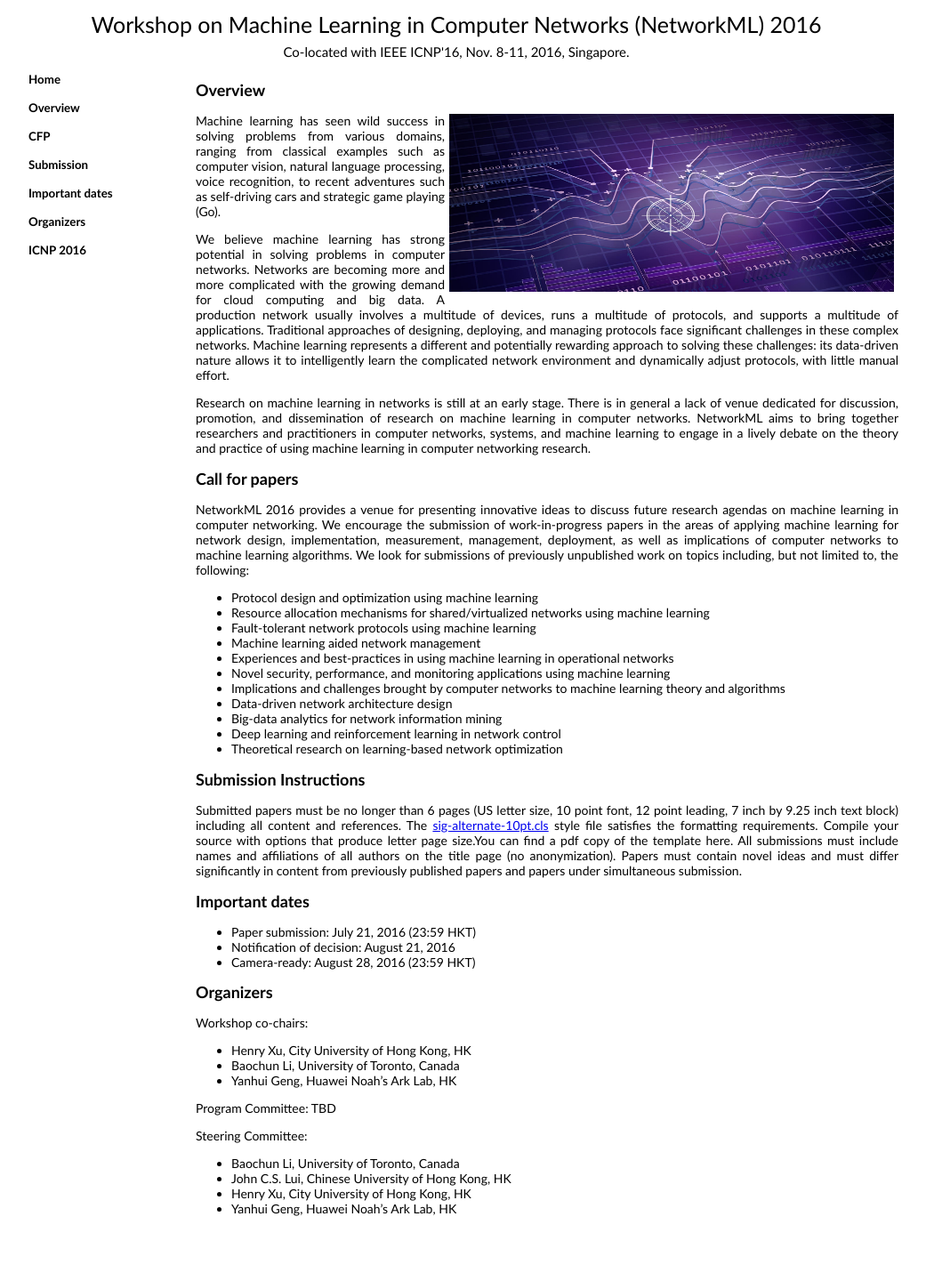
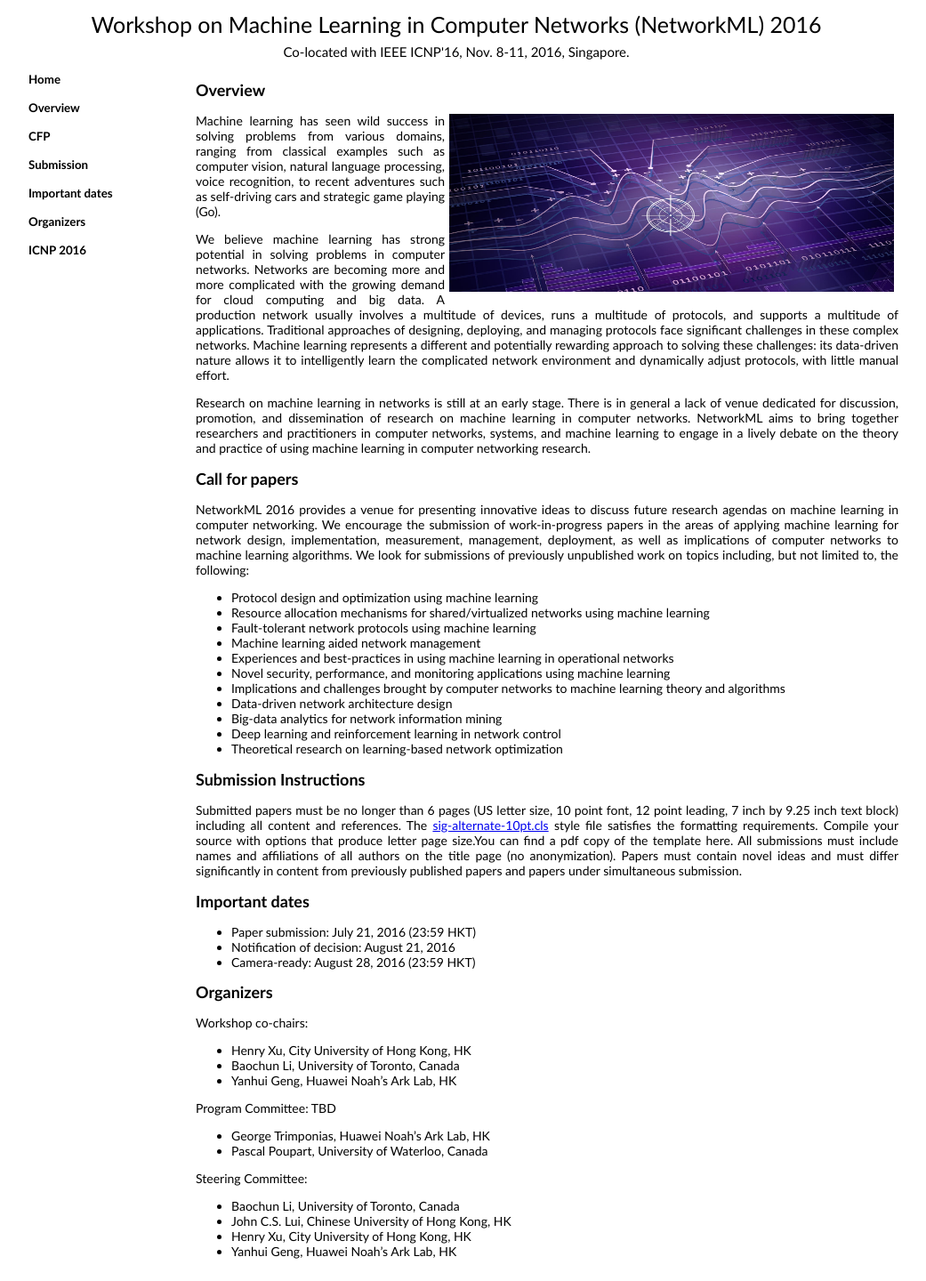
Before and after one commit to networkml/networkml.github.io, a Jekyll site: the page built from index.html, in a window 1280 px wide. Shown: the whole page at 89% size, without its empty margins (127-1168 px from the left). Built offline with Jekyll 4.4.1, drawn with Linux system fonts in a browser that asks for light colours; before the commit the page ends 1392 px from its top, so only the background shows below that.

Commit message:
pc update

```diff
--- a/_includes/index.md
+++ b/_includes/index.md
@@ -47,6 +47,8 @@ Workshop co-chairs:
 
 Program Committee: TBD
 
+* George Trimponias, Huawei Noah’s Ark Lab, HK
+* Pascal Poupart, University of Waterloo, Canada
 
 
 Steering Committee:
```
